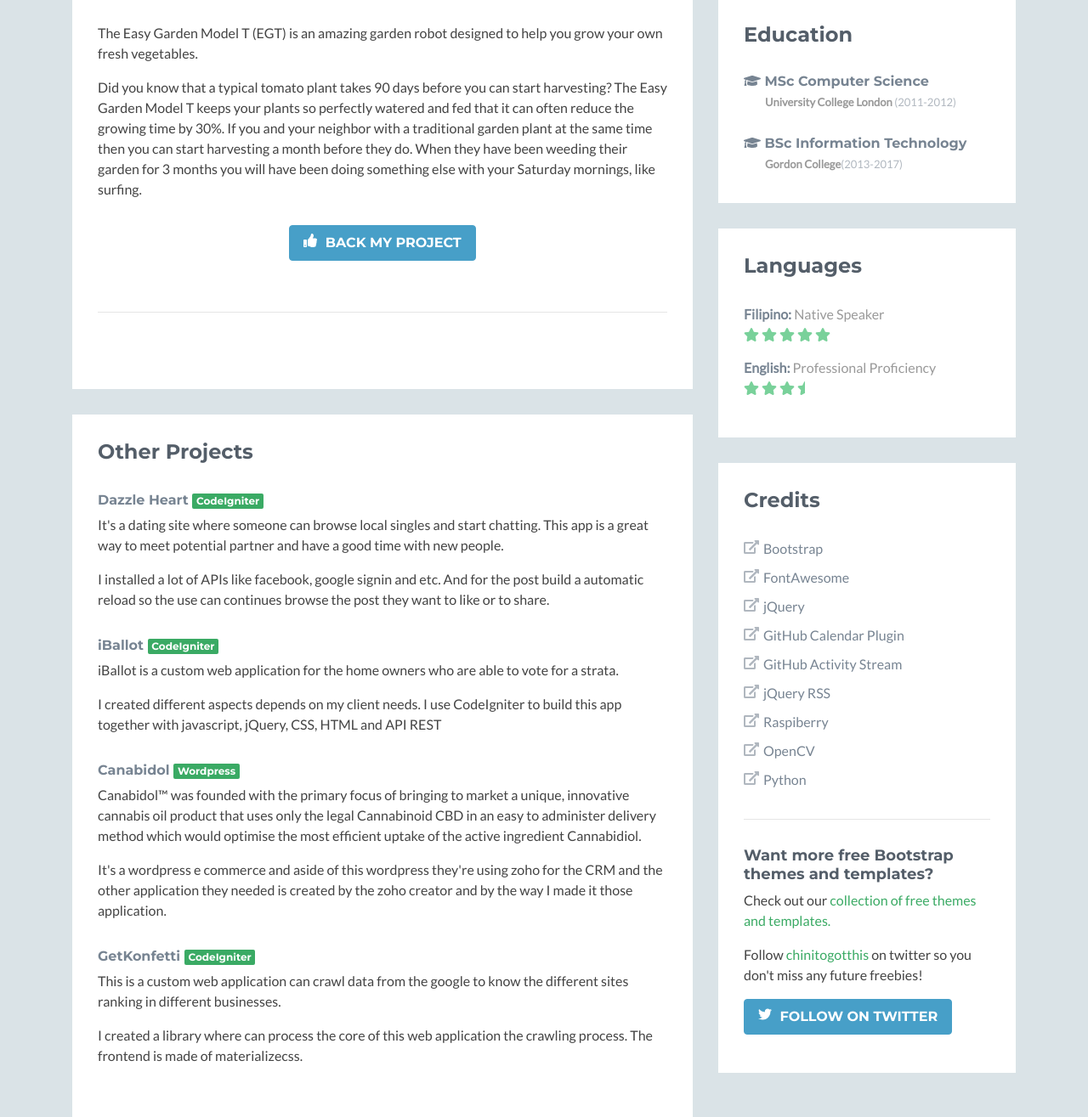
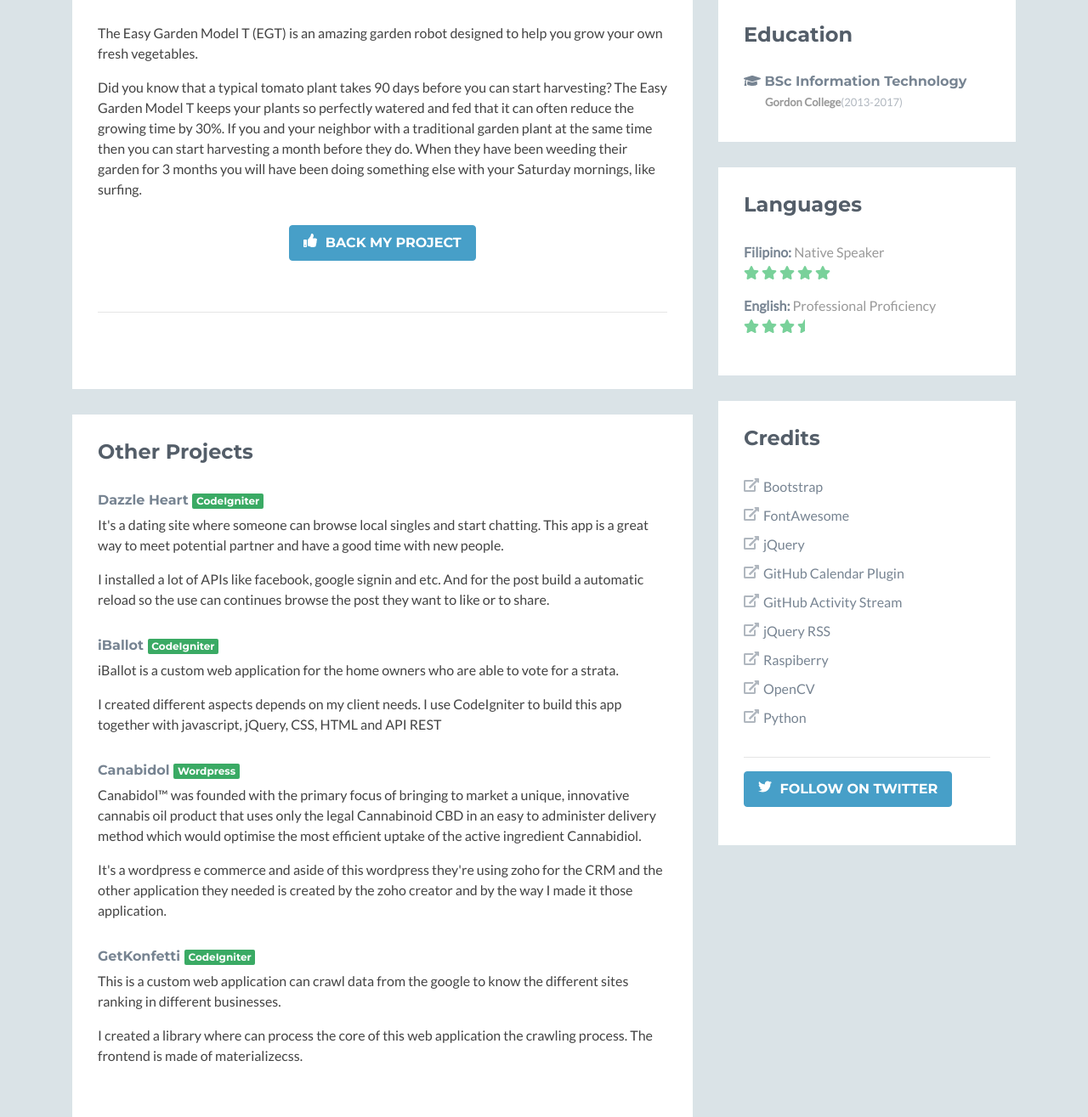
Before and after one commit to willbertdev/portfolio, a plain HTML site: page index.html in a window 1280 px wide. Shown: the part 1140-2455 px from the top of the page at 85% size. Drawn offline with nearby package versions, Linux system fonts and the light colour scheme; no server answers; a web font is replaced by a local one.

Commit message:
Add files via upload
Update changes

```diff
--- a/index.html
+++ b/index.html
@@ -6,8 +6,8 @@
     <meta charset="utf-8">
     <meta http-equiv="X-UA-Compatible" content="IE=edge">
     <meta name="viewport" content="width=device-width, initial-scale=1.0">
-    <meta name="description" content="Willbert's Portfolio">
-    <meta name="author" content="Willbert">
+    <meta name="description" content="Bootstrap 4 Portfolio/Resume Theme for Developers">
+    <meta name="author" content="Xiaoying Riley at 3rd Wave Media">
     <link rel="shortcut icon" href="favicon.ico">
 
     <link href='https://fonts.googleapis.com/css?family=Lato:300,400,300italic,400italic' rel='stylesheet' type='text/css'>
@@ -243,10 +243,6 @@
                         <h2 class="heading">Education</h2>
                         <div class="content">
                             <div class="item">
-                                <h3 class="title"><i class="fas fa-graduation-cap"></i> MSc Computer Science</h3>
-                                <h4 class="university">University College London <span class="year">(2011-2012)</span></h4>
-                            </div><!--//item-->
-                            <div class="item">
                                 <h3 class="title"><i class="fas fa-graduation-cap"></i> BSc Information Technology</h3>
                                 <h4 class="university">Gordon College<span class="year">(2013-2017)</span></h4>
                             </div><!--//item-->
@@ -292,10 +288,6 @@
                                 </ul>
 
                             <hr/>
-                            <h5 class="subheading pt-3">Want more free Bootstrap themes and templates?</h5>
-                            <p>Check out our <a href="https://themes.3rdwavemedia.com/bootstrap-templates/free/">collection of free themes and templates.</a></p>
-                            <p>Follow <a href="https://twitter.com/chinitogotthis" target="_blank">chinitogotthis</a> on twitter so you don't miss any future freebies!</p>
-
                             <a class="btn btn-cta-secondary btn-follow" href="https://twitter.com/chinitogotthis" target="_blank"><i class="fab fa-twitter"></i> Follow on twitter</a>
 
                         </div><!--//content-->
```
